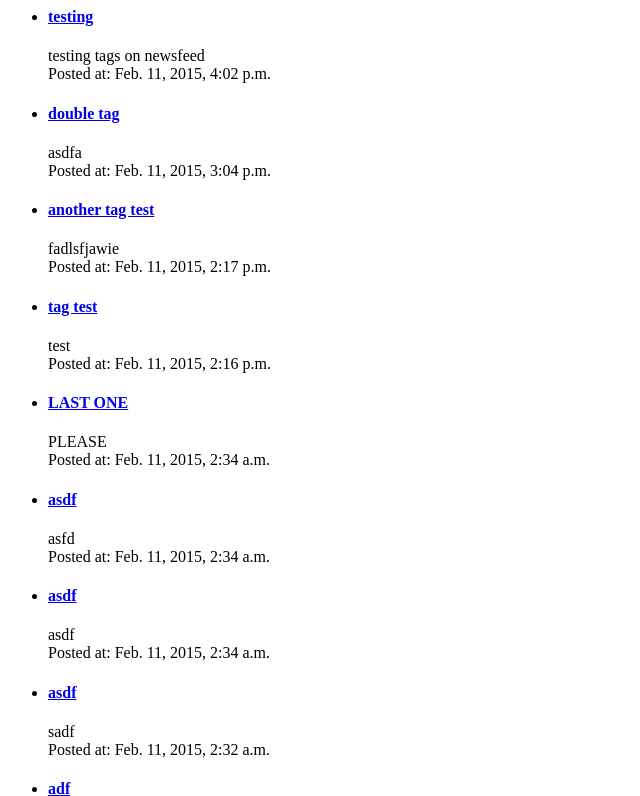
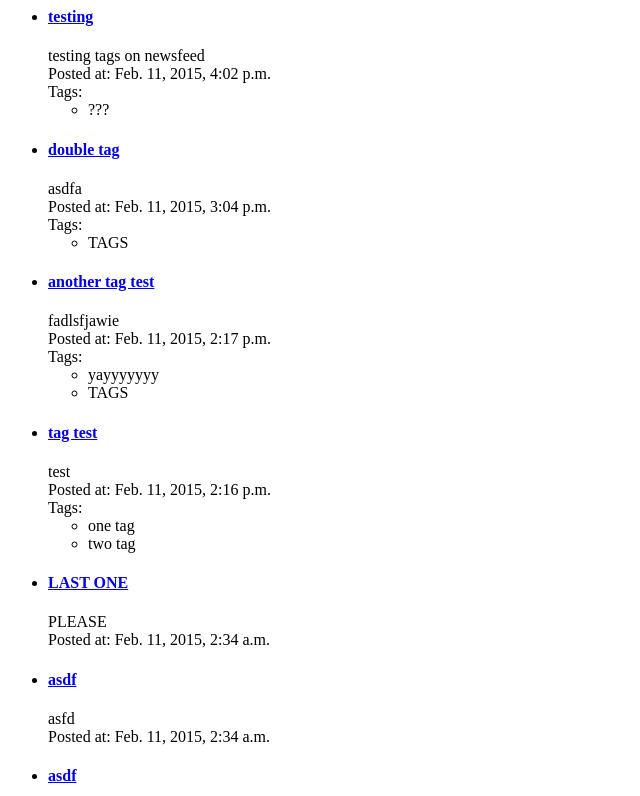
Before and after one commit to jaeteekae/pintergram, a Django app: page /newsfeed/ in a window 1280 px wide. Shown: the top 796 px of the page, without its empty margins (0-640 px from the left). Run offline with Django 3.2, Linux system fonts and the light colour scheme; data comes from the database, SQL or seed files in the repository; both versions use the stored data as it was after the commit.

Commit message:
working version of tags - no tag view yet

```diff
--- a/newsfeed/templates/newsfeed/index.html
+++ b/newsfeed/templates/newsfeed/index.html
@@ -1,9 +1,14 @@
 {% if latest_post_list %}
     <ul>
-    {% for post in latest_post_list %}
+    {% for post, tag_group in zipped_lists %}
         <li><a href="{% url 'newsfeed:single_post' post.id %}"><h4>{{ post.post_title }}</h4></a>
             {{ post.post_text }}<br/>
-            Posted at: {{ post.timestamp }}</li>
+            Posted at: {{ post.timestamp }}<br/>
+            {% if tag_group %}
+                Tags: <ul>{% for tag in tag_group %}
+                <li>{{ tag.tag }}</li>
+                {% endfor %}</ul></li>
+            {% endif %}
     {% endfor %}
     </ul>
 {% else %}
--- a/newsfeed/templates/newsfeed/new_post.html
+++ b/newsfeed/templates/newsfeed/new_post.html
@@ -7,6 +7,7 @@
 
     <input type="text" name="post_title" id="post_title"/>
     <input type="text" name="post_text" id="post_text"/>
+    <input type="text" name="tags" id="tags"/> <!-- tags separated by commas -->
 
 
 <input type="submit" value="Create Post" />
--- a/newsfeed/urls.py
+++ b/newsfeed/urls.py
@@ -7,4 +7,5 @@ urlpatterns = patterns('',
     url(r'^new_post$', views.new_post, name='new_post'),
     url(r'^create_post$', views.create_post, name='create_post'),
     url(r'^(?P<post_id>\d+)/$', views.single_post, name='single_post'),
+    url(r'^(?P<tag_id>\d+)/$', views.tag, name='tag'),
 )
--- a/newsfeed/views.py
+++ b/newsfeed/views.py
@@ -3,21 +3,42 @@ from django.http import HttpResponseRedirect, HttpResponse
 from django.core.urlresolvers import reverse
 from django.utils import timezone
 
-from newsfeed.models import Post, User
+from newsfeed.models import Post, User, Tag
 
 def index(request):
     latest_post_list = Post.objects.order_by('-timestamp')
-    context = {'latest_post_list': latest_post_list}
+    tag_list = []
+    for post in latest_post_list:
+        tag_group = Tag.objects.filter(post_id=post)
+        tag_list.append(tag_group)
+    zipped_lists = zip(latest_post_list, tag_list)
+    context = {'zipped_lists': zipped_lists, 'latest_post_list': latest_post_list}
     return render(request, 'newsfeed/index.html', context)
 
 def new_post(request):
     return render(request, 'newsfeed/new_post.html')
 
 def create_post(request):
-    new_post = Post(post_text=request.POST['post_text'], post_title=request.POST['post_title'], timestamp=timezone.now(), user_id=User.objects.get(pk=1))
-    new_post.save()
-    return HttpResponseRedirect('/newsfeed')
+    if not request.POST['post_title']:
+        return HttpResponseRedirect('new_post')
+    elif not request.POST['post_text']:
+        return HttpResponseRedirect('new_post')
+    else:
+        new_post = Post(post_text=request.POST['post_text'], post_title=request.POST['post_title'], timestamp=timezone.now(), user_id=User.objects.get(pk=1))
+        new_post.save()
+        tag_string = request.POST['tags']
+        tag_list = tag_string.split(',')
+        for x in tag_list:
+            new_tag = Tag(tag=x, post_id=new_post)
+            new_tag.save()
+        return HttpResponseRedirect('/newsfeed')
 
 def single_post(request, post_id):
     post = get_object_or_404(Post, pk=post_id)
-    return render(request, 'newsfeed/single_post.html', {'post': post})
+    tags = Tag.objects.filter(post_id=post)
+    return render(request, 'newsfeed/single_post.html', {'post': post, 'tags': tags})
+
+def tag(request, tag_id):
+    tagged_post_list = Post.objects.order_by('-timestamp')
+    context = {'tagged_post_list': tagged_post_list}
+    return render(request, 'newsfeed/tag.html', context)
```
Also changed, not shown: newsfeed/templates/newsfeed/single_post.html (+6 -1 lines), db.sqlite3, newsfeed/templates/newsfeed/tag.html (added), 2 other files.
